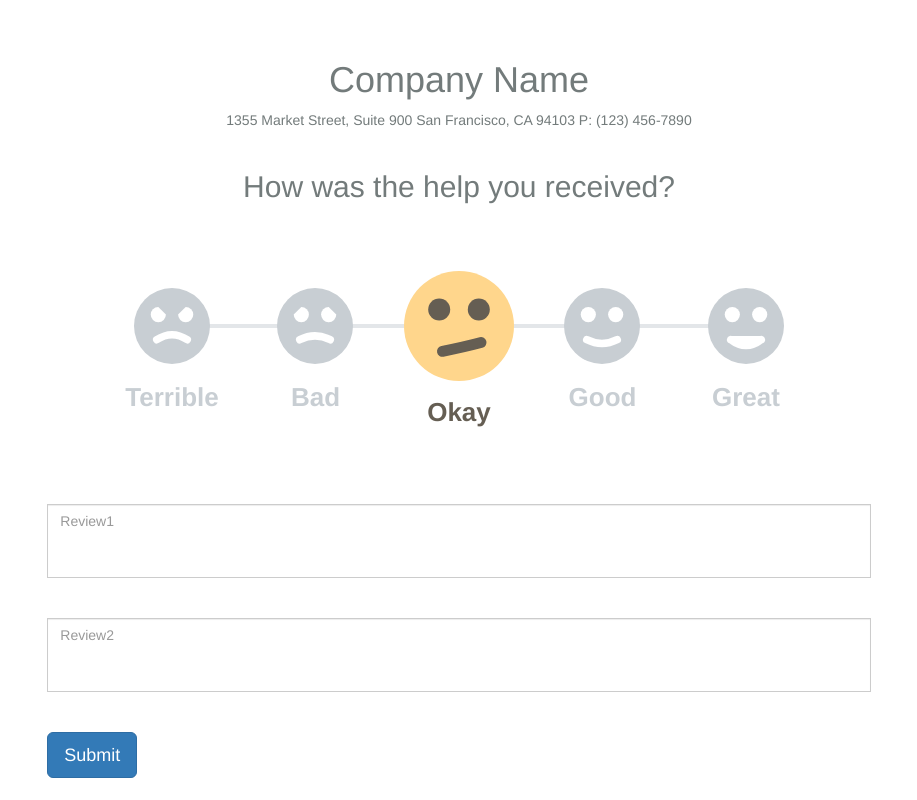
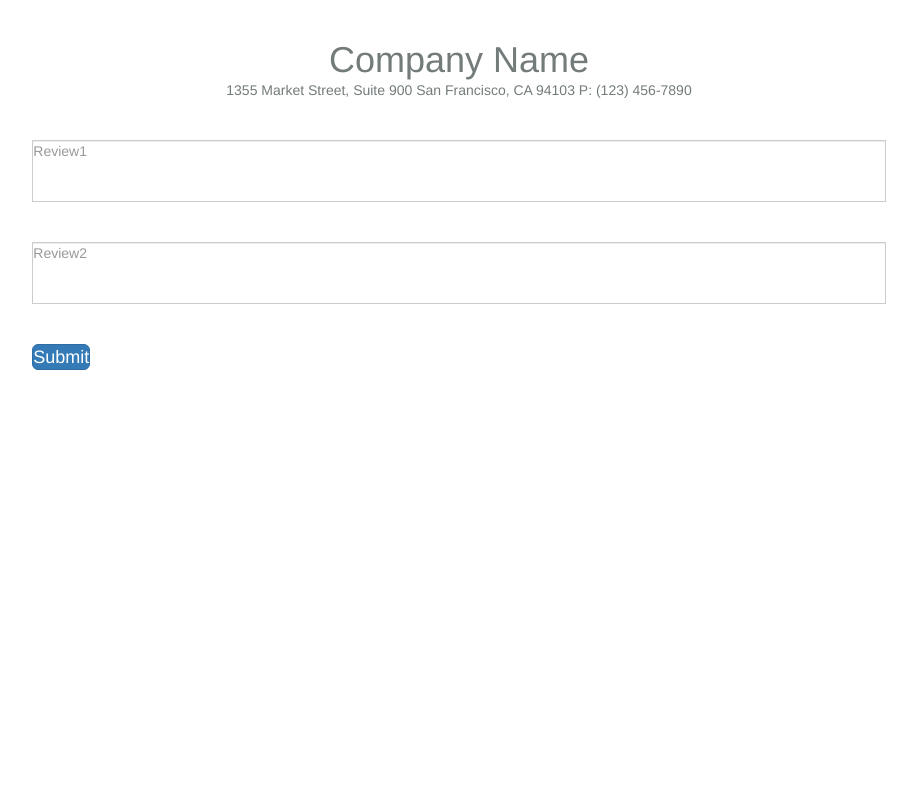
Before and after one commit to shankarsiddharth/feedback-angular2, an Angular app: page / in a window 1280 px wide. Shown: the whole page, without its empty margins (181-1098 px from the left). Built offline with nearby package versions, Linux system fonts and the light colour scheme.

Commit message:
remove emoticons

```diff
--- a/src/app/app.component.css
+++ b/src/app/app.component.css
@@ -0,0 +1,20 @@
+.top-buffer {
+  margin-top: 40px;
+}
+
+.font-consistent {
+  color: #737b7b;
+  font-family: Helvetica, Arial, sans-serif;
+}
+
+*, *:before, *:after {
+  box-sizing: border-box;
+  margin: 0;
+  padding: 0;
+}
+
+@media screen and (max-width: 700px) {
+  h1 {
+    font-size: 30px;
+  }
+}
--- a/src/app/app.component.html
+++ b/src/app/app.component.html
@@ -8,7 +8,7 @@
                 1355 Market Street, Suite 900 San Francisco, CA 94103 P: (123) 456-7890
             </address>
             <div class="top-buffer"></div>
-            <svg class="fb-emotes-svg" style="display: none;">
+           <!-- <svg class="fb-emotes-svg" style="display: none;">
                 <symbol id="fb-emote-terrible" data-emote="terrible" viewBox="0 0 100 100">
                     <path class="fb-emote__eye fb-emote__eye--left"
                           d="M32,25 l10,10 a10,10 0 0,1 -20,0 a10,10 0 0,1 10,-10"/>
@@ -87,7 +87,7 @@
                                 </div>
                             </div>
                         </div>
-                    </div>
+                    </div> -->
                     <div class="input-group">
                         <textarea class="form-control custom-control" rows="3" cols="120" style="resize:none"
                                   placeholder="Review1"></textarea>
--- a/src/index.html
+++ b/src/index.html
@@ -13,7 +13,7 @@
 
 <body>
   <app-root>Loading...</app-root>
-  <script src='https://cdnjs.cloudflare.com/ajax/libs/gsap/1.19.0/TweenMax.min.js'></script>
+ <!-- <script src='https://cdnjs.cloudflare.com/ajax/libs/gsap/1.19.0/TweenMax.min.js'></script>
   <script src='https://cdnjs.cloudflare.com/ajax/libs/jquery/3.1.0/jquery.min.js'></script>
   <script src='https://cdnjs.cloudflare.com/ajax/libs/twitter-bootstrap/3.3.7/js/bootstrap.min.js'></script>
   <script>
@@ -67,7 +67,7 @@
           TweenMax.to($smile, animTime, { attr: { d: smileTargetD } });
         });
       });
-    </script>
+    </script> -->
 </body>
 
 </html>
--- a/src/styles.css
+++ b/src/styles.css
@@ -1,162 +1,3 @@
-.top-buffer {
-  margin-top: 40px;
-}
-
-.font-consistent {
-  color: #737b7b;
-  font-family: Helvetica, Arial, sans-serif;
-}
-
-*, *:before, *:after {
-  box-sizing: border-box;
-  margin: 0;
-  padding: 0;
-}
-
 body {
   font-family: Helvetica, Arial, sans-serif;
 }
-
-@media screen and (max-width: 700px) {
-  h1 {
-    font-size: 30px;
-  }
-}
-.fb-cont {
-  overflow: hidden;
-  position: relative;
-  margin: auto;
-  width: 800px;
-  padding: 75px;
-  padding-bottom: 140px;
-  background: #fff;
-}
-.fb-cont__inner {
-  position: relative;
-  display: -webkit-box;
-  display: -webkit-flex;
-  display: -ms-flexbox;
-  display: flex;
-  -webkit-box-pack: justify;
-  -webkit-justify-content: space-between;
-      -ms-flex-pack: justify;
-          justify-content: space-between;
-}
-.fb-cont__inner:before {
-  content: "";
-  position: absolute;
-  left: 50%;
-  top: 50%;
-  width: 90%;
-  height: 4px;
-  margin-top: -2px;
-  background: rgba(200, 206, 211, 0.5);
-  border-radius: 2px;
-  -webkit-transform: translateX(-50%);
-          transform: translateX(-50%);
-}
-.fb-cont__drag-cont {
-  z-index: 2;
-  position: absolute;
-  left: 50%;
-  top: 0;
-  width: 574px;
-  height: 100%;
-  margin-left: -287px;
-  pointer-events: none;
-  -webkit-transform: translate3d(50%, 0, 0);
-          transform: translate3d(50%, 0, 0);
-}
-.fb-emote {
-  z-index: 1;
-  position: relative;
-  display: -webkit-box;
-  display: -webkit-flex;
-  display: -ms-flexbox;
-  display: flex;
-  -webkit-flex-wrap: wrap;
-      -ms-flex-wrap: wrap;
-          flex-wrap: wrap;
-  -webkit-box-pack: center;
-  -webkit-justify-content: center;
-      -ms-flex-pack: center;
-          justify-content: center;
-  width: 76px;
-  height: 76px;
-  cursor: pointer;
-}
-.fb-emote svg {
-  display: block;
-  margin-bottom: 15px;
-  width: 100%;
-  height: 100%;
-  background: #c8ced3;
-  border-radius: 50%;
-  -webkit-transition: -webkit-transform 0.5s;
-  transition: -webkit-transform 0.5s;
-  transition: transform 0.5s;
-  transition: transform 0.5s, -webkit-transform 0.5s;
-}
-.fb-emote.s--active svg {
-  -webkit-transform: scale(0.7);
-          transform: scale(0.7);
-}
-.fb-emote__caption {
-  text-align: center;
-  font-size: 26px;
-  font-weight: 700;
-  color: #c8ced3;
-  -webkit-transition: all 0.5s;
-  transition: all 0.5s;
-}
-.fb-emote.s--active .fb-emote__caption {
-  color: #655e53;
-  -webkit-transform: translateY(15px);
-          transform: translateY(15px);
-}
-.fb-emote__eye {
-  stroke: none;
-  fill: #fff;
-}
-.fb-emote__smile {
-  stroke: #fff;
-  stroke-width: 10;
-  stroke-linecap: round;
-  fill: none;
-}
-.fb-active-emote {
-  position: absolute;
-  left: 0;
-  top: 50%;
-  width: 110px;
-  height: 110px;
-  margin-left: -55px;
-  margin-top: -55px;
-  background: #ffd68c;
-  border-radius: 50%;
-}
-.fb-active-emote svg {
-  width: 100%;
-  height: 100%;
-}
-.fb-active-emote__eye {
-  stroke: none;
-  fill: #655e53;
-}
-.fb-active-emote__smile {
-  stroke: #655e53;
-  stroke-width: 10;
-  stroke-linecap: round;
-  fill: none;
-}
-
-.icon-link {
-  position: absolute;
-  left: 5px;
-  bottom: 5px;
-  width: 32px;
-}
-.icon-link img {
-  width: 100%;
-  vertical-align: top;
-}
```
